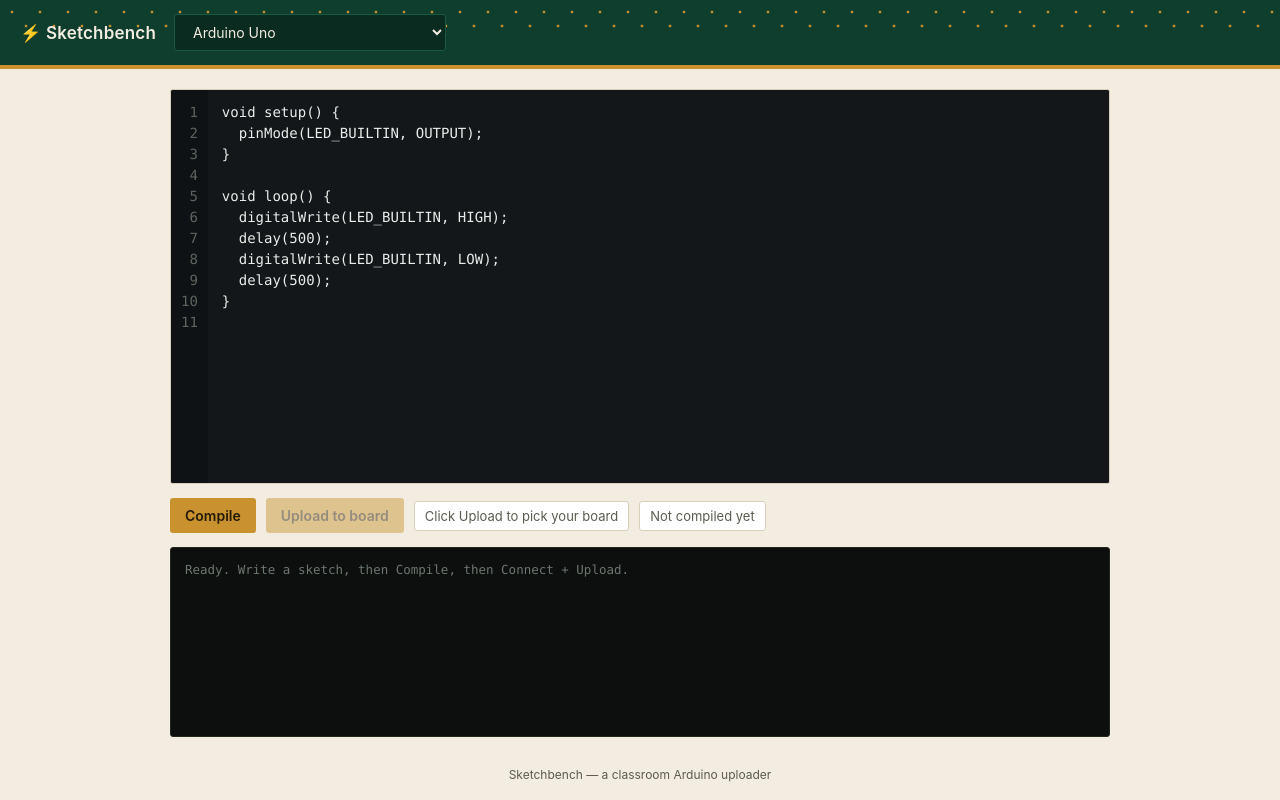
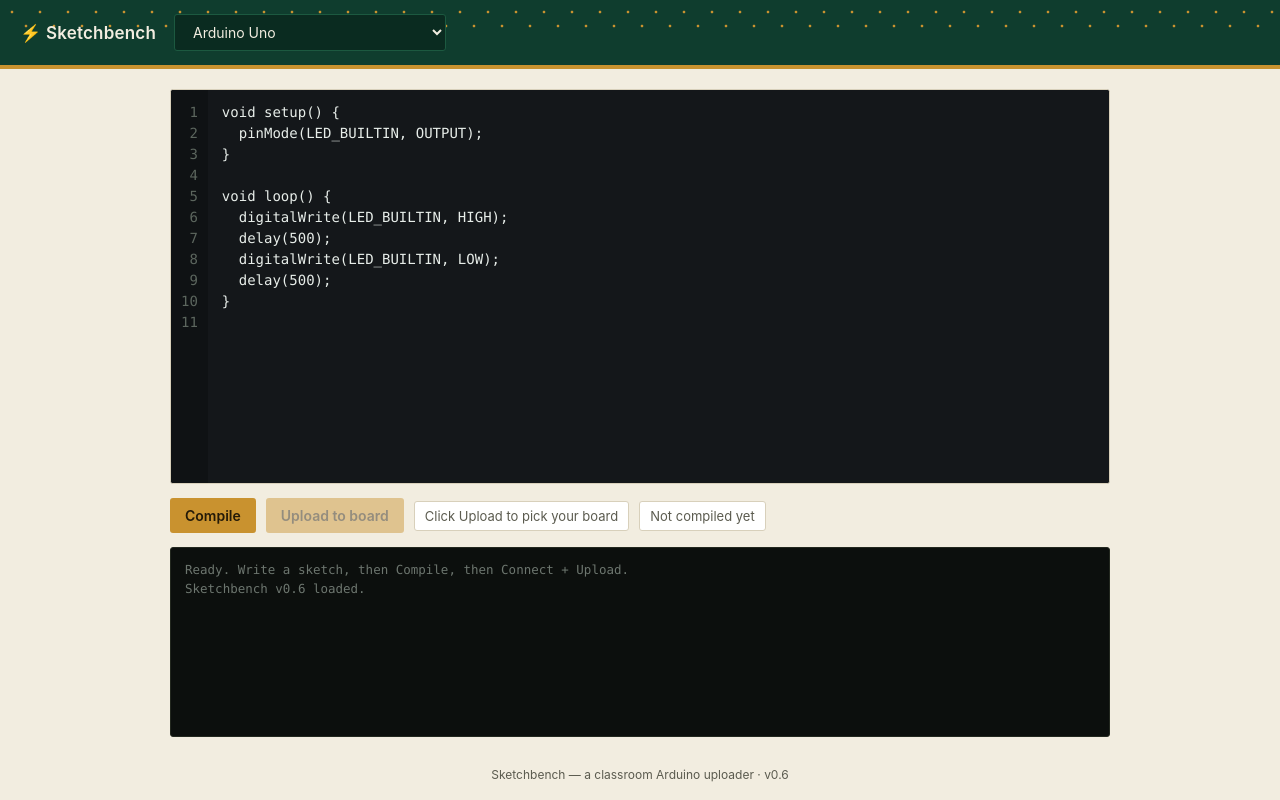
Before and after one commit to phys-viz/arduino, a website: page index.html in a window 1280 px wide. Drawn offline with Linux system fonts and the light colour scheme.

Commit message:
Update index.html

```diff
--- a/index.html
+++ b/index.html
@@ -243,7 +243,7 @@
   <div id="console"><span class="muted">Ready. Write a sketch, then Compile, then Connect + Upload.</span></div>
 </main>
 
-<footer>Sketchbench — a classroom Arduino uploader</footer>
+<footer>Sketchbench — a classroom Arduino uploader · <span id="versionTag">v0.6</span></footer>
 
 <script>
 // ---------------------------------------------------------------------
@@ -318,6 +318,11 @@ function log(msg, cls) {
   consoleEl.scrollTop = consoleEl.scrollHeight;
 }
 function clearLog() { consoleEl.innerHTML = ""; }
+
+// Bump this string any time you save a change, so it's obvious whether
+// the browser is actually running your latest edit or a stale/cached copy.
+const SKETCHBENCH_VERSION = "v0.6";
+log(`Sketchbench ${SKETCHBENCH_VERSION} loaded.`, "muted");
 
 // ---------- Compile ----------
 const compileBtn = document.getElementById("compileBtn");
```
